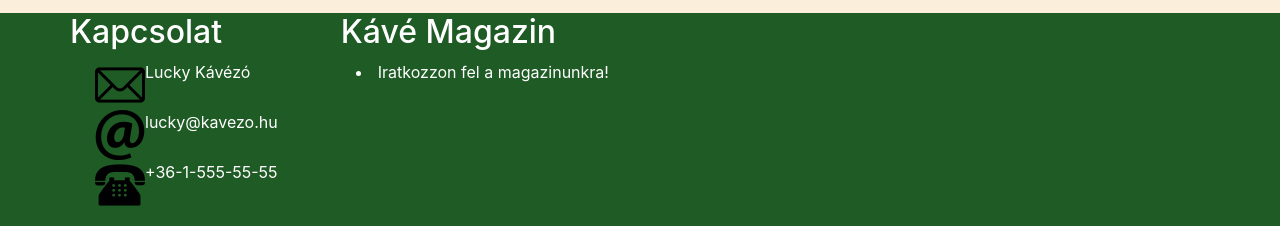
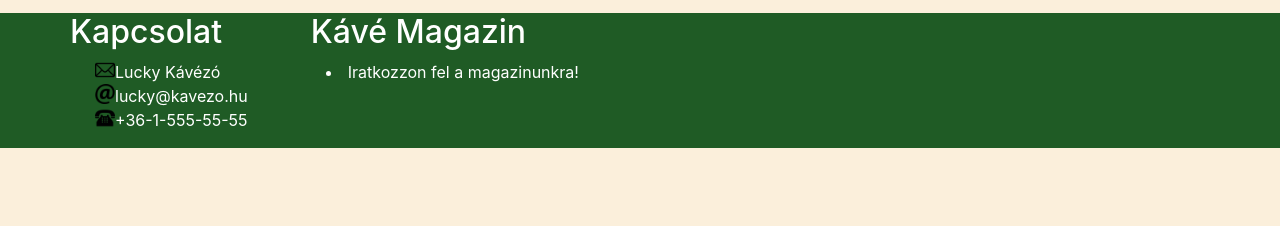
Before and after one commit to TheRedOwl/project_munka, a plain HTML site: page index.html in a window 1280 px wide. Shown: the part 726-952 px from the top of the page. After the commit the page ends 874 px from the top, so only its background shows below. Drawn offline with nearby package versions, Linux system fonts and the light colour scheme; a web font is replaced by a local one.

Commit message:
ikon méretezés

```diff
--- a/index.html
+++ b/index.html
@@ -45,15 +45,15 @@
                     <h2>Kapcsolat</h2>
                     <ul>
                         <li class="row jobb">
-                            <img src="./img/mail.png" alt="" class="img-fluid">
+                            <img src="./img/mail.png" alt="" class="img-fluid kep">
                             Lucky Kávézó
                         </li>
                         <li class="row jobb">
-                            <img src="./img/Kukac.png" alt="" class="img-fluid">
+                            <img src="./img/Kukac.png" alt="" class="img-fluid kep">
                             lucky@kavezo.hu
                         </li>
                         <li class="row jobb">
-                            <img src="./img/Telephone.png" alt="" class="img-fluid">
+                            <img src="./img/Telephone.png" alt="" class="img-fluid kep">
                             +36-1-555-55-55
                         </li>
                     </ul>
--- a/style.css
+++ b/style.css
@@ -29,3 +29,7 @@ footer{
 .jobb{
     margin-right: 3rem;
 }
+.kep{
+    width: 20px;
+    height: 20px;
+}
```
